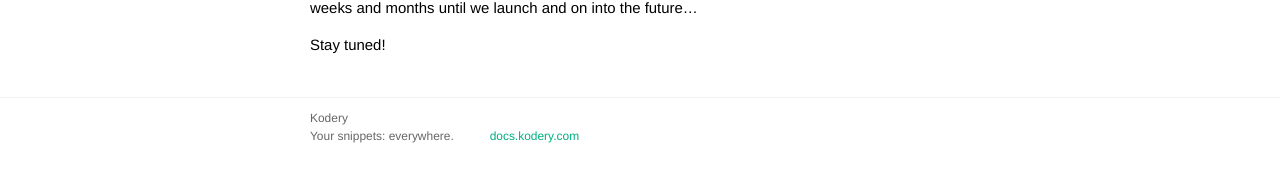
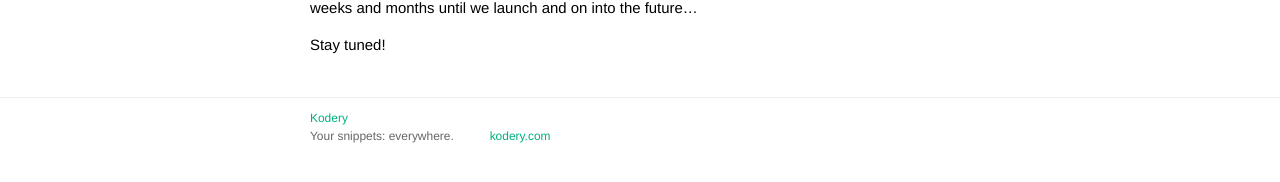
Before and after one commit to kodery/blog.kodery.com, a Jekyll site: the page built from _posts/2013-07-30-kodery-blog.markdown, in a window 1280 px wide. Shown: the part 326-508 px from the top of the page. Built offline with Jekyll 4.4.1, drawn with Linux system fonts in a browser that asks for light colours.

Commit message:
Updated default.html

```diff
--- a/_layouts/default.html
+++ b/_layouts/default.html
@@ -35,14 +35,14 @@
               <div class="wrapper">
                 <div class="contact">
                   <p>
-                    Kodery<br />
+                    <a href="http://kodery.com/">Kodery</a><br />
                     Your snippets: everywhere.
                   </p>
                 </div>
                 <div class="contact">
                   <p>
                     &nbsp;<br />
-                    <a href="http://docs.kodery.com/">docs.kodery.com</a>
+                    <a href="http://kodery.com/">kodery.com</a>
                   </p>
                 </div>
               </div>
```
